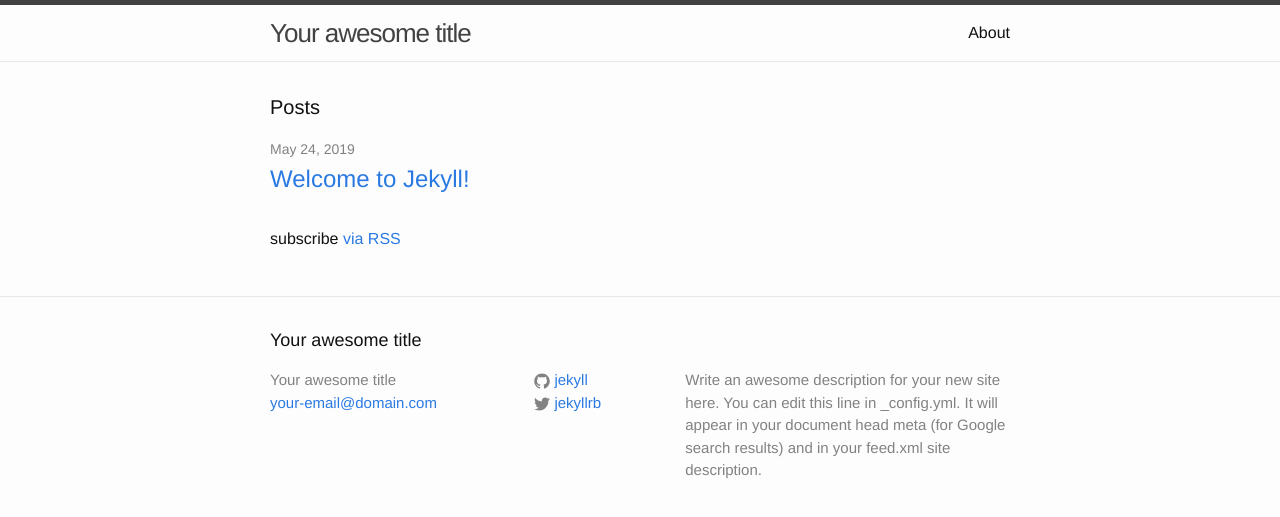
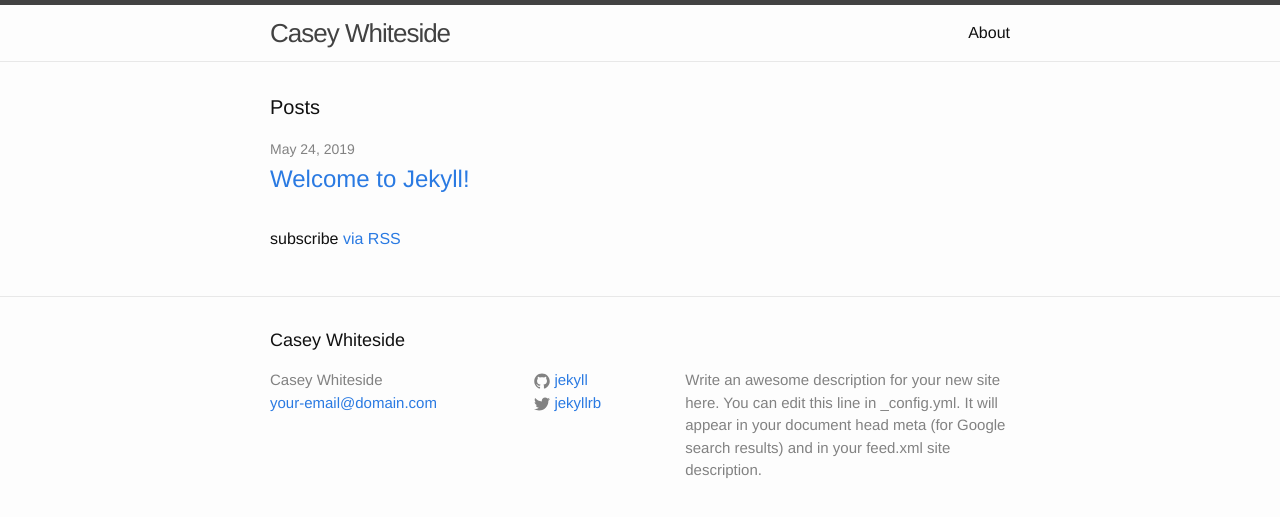
Before and after one commit to cwhit1234/cwhit1234.github.io, a Jekyll site: the page built from index.html, in a window 1280 px wide. Shown: the top 517 px of the page. Built offline with Jekyll 4.4.1, drawn with Linux system fonts in a browser that asks for light colours.

Commit message:
Update title of site

```diff
--- a/_config.yml
+++ b/_config.yml
@@ -6,7 +6,7 @@
 # 'jekyll serve'. If you change this file, please restart the server process.
 
 # Site settings
-title: Your awesome title
+title: Casey Whiteside
 email: your-email@domain.com
 description: > # this means to ignore newlines until "baseurl:"
   Write an awesome description for your new site here. You can edit this
```
